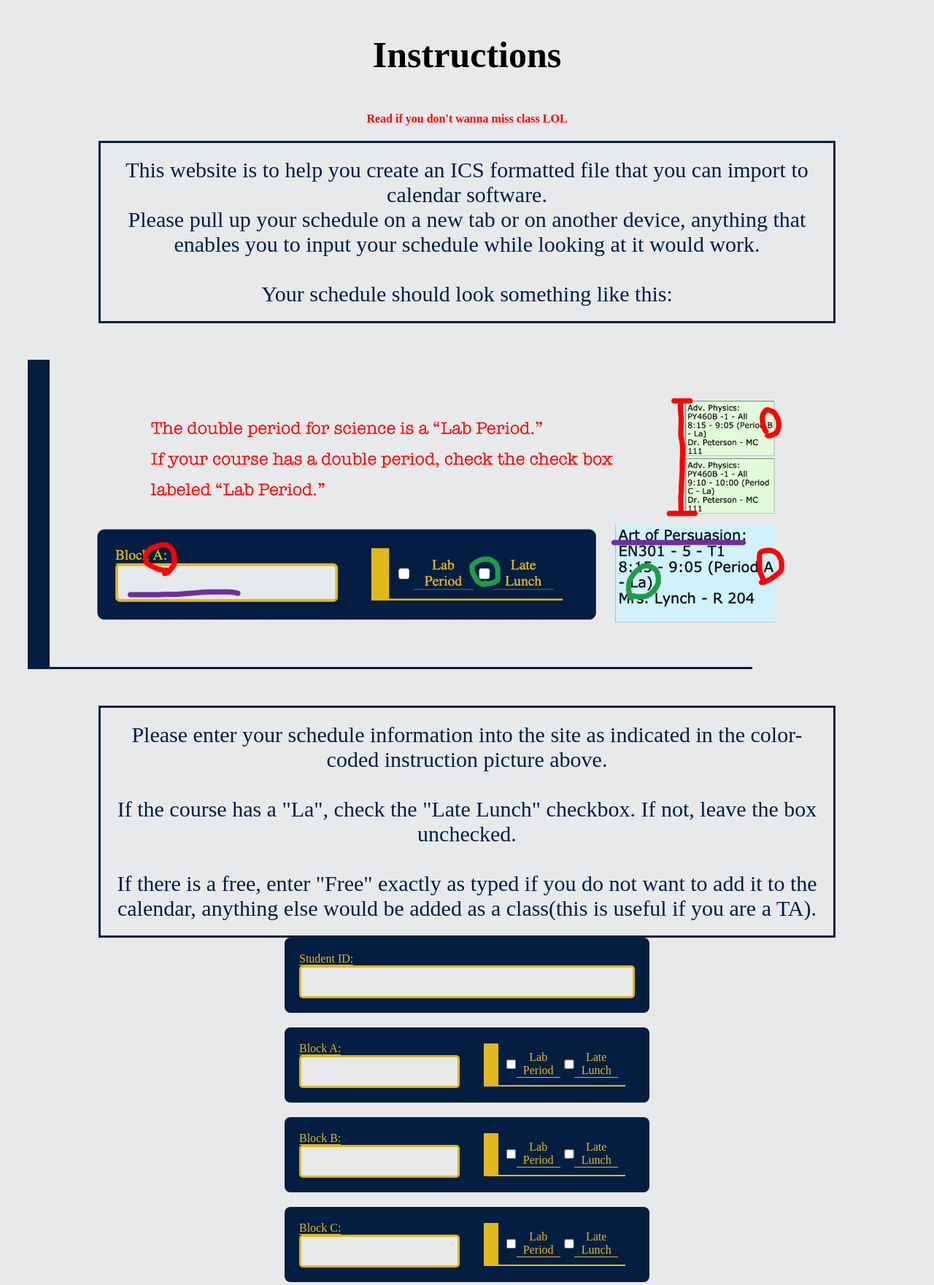
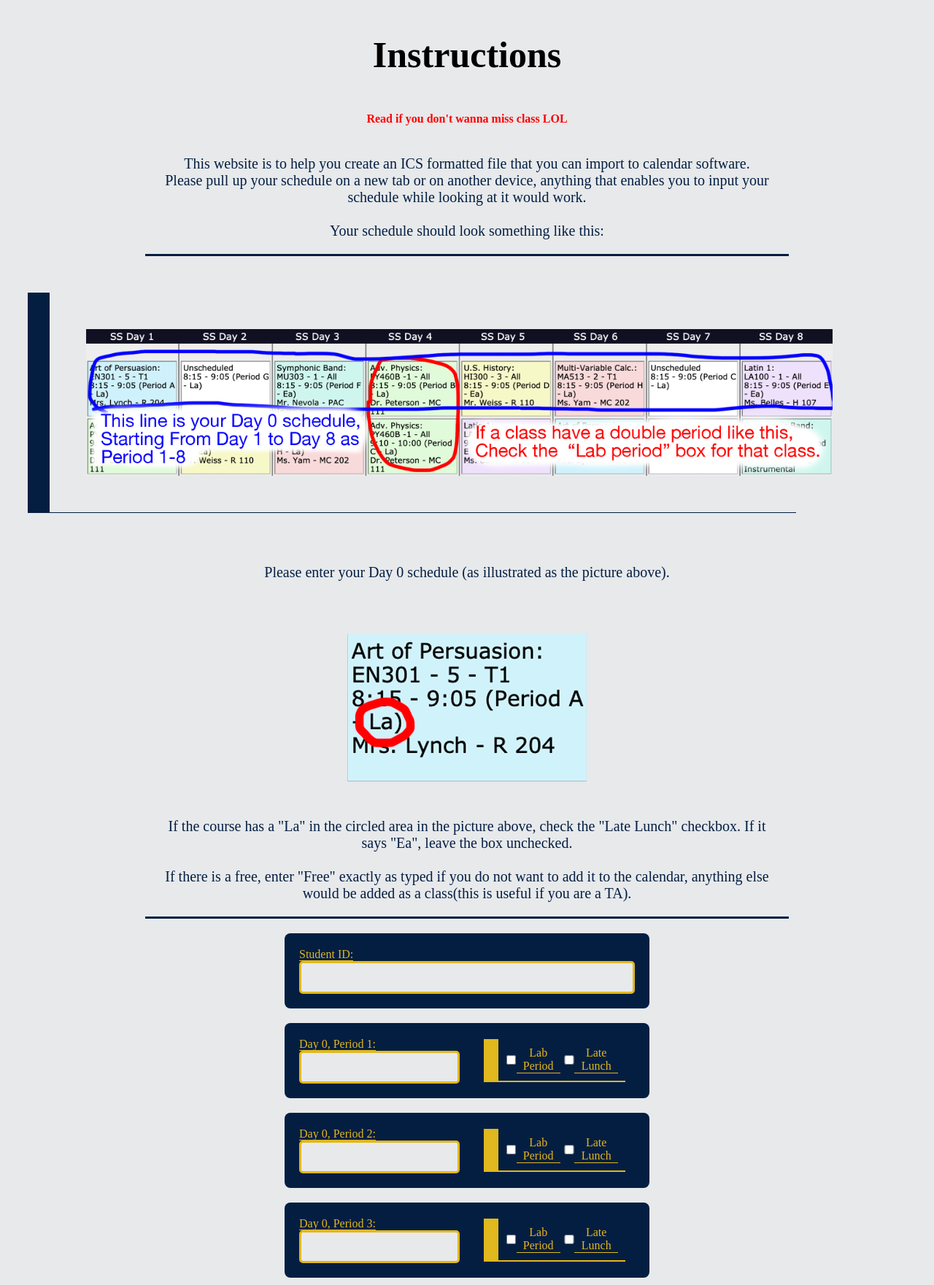
Before and after one commit to Alphabet1671/SS_ICS_Generator, a Flask app: page /schedule-filler/ in a window 1280 px wide. Shown: the part 226-1987 px from the top of the page at 73% size. Run offline with Flask 2, Linux system fonts and the light colour scheme.

Commit message:
Better instructions, still no database.

```diff
--- a/Templates/schedule-filler.html
+++ b/Templates/schedule-filler.html
@@ -19,15 +19,16 @@
 
 </p>
 	<div class="gallery">
-  		<a target="_blank" href="img_5terre.jpg">
-   			 <img src="/static/Instruction.png" alt="Cinque Terre" width="600" height="400">
+  		<a target="_blank" href="sample-day-0.png">
+   			 <img src="/static/sample-day-0.png" alt="There is supposed to be a picture here!">
 		</a>
 	</div>
 <p class="framed-info">
-	Please enter your schedule information into the site as indicated in the color-coded instruction picture above.
+	Please enter your Day 0 schedule (as illustrated as the picture above).
 	</br>
 	</br>
-	If the course has a "La", check the "Late Lunch" checkbox. If not, leave the box unchecked.
+	<img src="/static/vcschedule.png">
+	If the course has a "La" in the circled area in the picture above, check the "Late Lunch" checkbox. If it says "Ea", leave the box unchecked.
 	</br>
 	</br>
 
@@ -44,7 +45,7 @@
 		</div>
 		<div class="course-input">
 			<div class="text-in">
-				<label for="blockA">Block A:</label><br>
+				<label for="blockA">Day 0, Period 1:</label><br>
 				<input type="text" id="blockA" name="blockA"><br>
 			</div>
 			<div class="checkboxes">
@@ -62,7 +63,42 @@
 
 		<div class="course-input">
 			<div class="text-in">
-				<label for="blockB">Block B:</label><br>
+				<label for="blockG">Day 0, Period 2:</label><br>
+				<input type="text" id="blockG" name="blockG"><br>
+			</div>
+			<div class="checkboxes">
+				<div class="checkbox">
+					<input type="checkbox" id="blockGlab" name="blockGlab" value="True">
+					<label for="blockGlab">Lab Period</label>
+				</div>
+				<div class="checkbox">
+					<input type="checkbox" id="blockGlate" name="blockGlate" value="True">
+					<label for="blockClab">Late Lunch</label>
+				</div>
+			</div>
+		</div>
+
+		<div class="course-input">
+			<div class="text-in">
+				<label for="blockF">Day 0, Period 3:</label><br>
+				<input type="text" id="blockF" name="blockF"><br>
+			</div>
+			<div class="checkboxes">
+				<div class="checkbox">
+					<input type="checkbox" id="blockFlab" name="blockFlab" value="True">
+					<label for="blockFlab">Lab Period</label>
+				</div>
+				<div class="checkbox">
+					<input type="checkbox" id="blockFlate" name="blockFlate" value="True">
+					<label for="blockFlab">Late Lunch</label>
+				</div>
+			</div>
+		</div>
+
+
+		<div class="course-input">
+			<div class="text-in">
+				<label for="blockB">Day 0, Period 4:</label><br>
 				<input type="text" id="blockB" name="blockB"><br>
 			</div>
 
@@ -79,9 +115,45 @@
 
 		</div>
 
+
 		<div class="course-input">
 			<div class="text-in">
-				<label for="blockC">Block C:</label><br>
+				<label for="blockD">Day 0, Period 5:</label><br>
+				<input type="text" id="blockD" name="blockD"><br>
+			</div>
+			<div class="checkboxes">
+				<div class="checkbox">
+					<input type="checkbox" id="blockDlab" name="blockDlab" value="True">
+					<label for="blockDlab">Lab Period</label>
+				</div>
+				<div class="checkbox">
+					<input type="checkbox" id="blockDlate" name="blockDlate" value="True">
+					<label for="blockDlab">Late Lunch</label>
+				</div>
+			</div>
+
+		</div>
+
+		<div class="course-input">
+			<div class="text-in">
+				<label for="blockH">Day 0, Period 6:</label><br>
+				<input type="text" id="blockH" name="blockH"><br>
+			</div>
+			<div class="checkboxes">
+				<div class="checkbox">
+					<input type="checkbox" id="blockHlab" name="blockHlab" value="True">
+					<label for="blockHlab">Lab Period</label>
+				</div>
+				<div class="checkbox">
+					<input type="checkbox" id="blockHlate" name="blockHlate" value="True">
+					<label for="blockHlab">Late Lunch</label>
+				</div>
+			</div>
+		</div>
+
+			<div class="course-input">
+			<div class="text-in">
+				<label for="blockC">Day 0, Period 7:</label><br>
 				<input type="text" id="blockC" name="blockC"><br>
 			</div>
 
@@ -100,25 +172,7 @@
 
 		<div class="course-input">
 			<div class="text-in">
-				<label for="blockD">Block D:</label><br>
-				<input type="text" id="blockD" name="blockD"><br>
-			</div>
-			<div class="checkboxes">
-				<div class="checkbox">
-					<input type="checkbox" id="blockDlab" name="blockDlab" value="True">
-					<label for="blockDlab">Lab Period</label>
-				</div>
-				<div class="checkbox">
-					<input type="checkbox" id="blockDlate" name="blockDlate" value="True">
-					<label for="blockDlab">Late Lunch</label>
-				</div>
-			</div>
-
-		</div>
-
-		<div class="course-input">
-			<div class="text-in">
-				<label for="blockE">Block E:</label><br>
+				<label for="blockE">Day 0, Period 8:</label><br>
 				<input type="text" id="blockE" name="blockE"><br>
 			</div>
 
@@ -134,59 +188,11 @@
 				</div>
 			</div>
 		</div>
-
-		<div class="course-input">
-			<div class="text-in">
-				<label for="blockF">Block F:</label><br>
-				<input type="text" id="blockF" name="blockF"><br>
-			</div>
-			<div class="checkboxes">
-				<div class="checkbox">
-					<input type="checkbox" id="blockFlab" name="blockFlab" value="True">
-					<label for="blockFlab">Lab Period</label>
-				</div>
-				<div class="checkbox">
-					<input type="checkbox" id="blockFlate" name="blockFlate" value="True">
-					<label for="blockFlab">Late Lunch</label>
-				</div>
-			</div>
-		</div>
-
-		<div class="course-input">
-			<div class="text-in">
-				<label for="blockG">Block G:</label><br>
-				<input type="text" id="blockG" name="blockG"><br>
-			</div>
-			<div class="checkboxes">
-				<div class="checkbox">
-					<input type="checkbox" id="blockGlab" name="blockGlab" value="True">
-					<label for="blockGlab">Lab Period</label>
-				</div>
-				<div class="checkbox">
-					<input type="checkbox" id="blockGlate" name="blockGlate" value="True">
-					<label for="blockClab">Late Lunch</label>
-				</div>
-			</div>
-		</div>
-
-		<div class="course-input">
-			<div class="text-in">
-				<label for="blockH">Block H:</label><br>
-				<input type="text" id="blockH" name="blockH"><br>
-			</div>
-			<div class="checkboxes">
-				<div class="checkbox">
-					<input type="checkbox" id="blockHlab" name="blockHlab" value="True">
-					<label for="blockHlab">Lab Period</label>
-				</div>
-				<div class="checkbox">
-					<input type="checkbox" id="blockHlate" name="blockHlate" value="True">
-					<label for="blockHlab">Late Lunch</label>
-				</div>
-			</div>
-		</div>
 				<input type="submit" value="Submit">
 	</div>
+
+
+
 </form>
 
 <p class="credit">This website is developed by Louis Ye, class of 23. </br>Email address:  23yel@shadysideacademy.org</p>
--- a/static/styles/site-styling.css
+++ b/static/styles/site-styling.css
@@ -1,7 +1,7 @@
 p {
     color: rgb(4,30,66);
     text-align: center;
-    font-size: 30px;
+    font-size: 20px;
     padding: 30px;
 }
 .credit{
@@ -9,10 +9,11 @@ p {
 }
 
 .framed-info{
-    border: solid rgb(4,30,66);
-    width: 80%;
+    border-bottom: solid rgb(4,30,66);
+    width: 70%;
     margin: auto;
     padding: 20px;
+    margin-bottom: 20px;
 }
 h1 {
     background-color: rgb(4,30,66);
@@ -29,17 +30,19 @@ h4 {
 }
 
 div.gallery {
-  width: 80%;
+  width: 85%;
   border-left: 30px solid rgb(4, 30,66);
-  border-bottom: 3px solid rgb(4,30,66);
+  border-bottom: 1px solid rgb(4,30,66);
   margin-bottom: 50px;
   margin-top: 50px;
+
 }
 
 
 div.gallery img {
   width: 100%;
   height: auto;
+
 }
 
 h3 {
```
Also changed, not shown: static/Instruction.png (deleted), static/sample-day-0.png (added), static/vcschedule.png.
